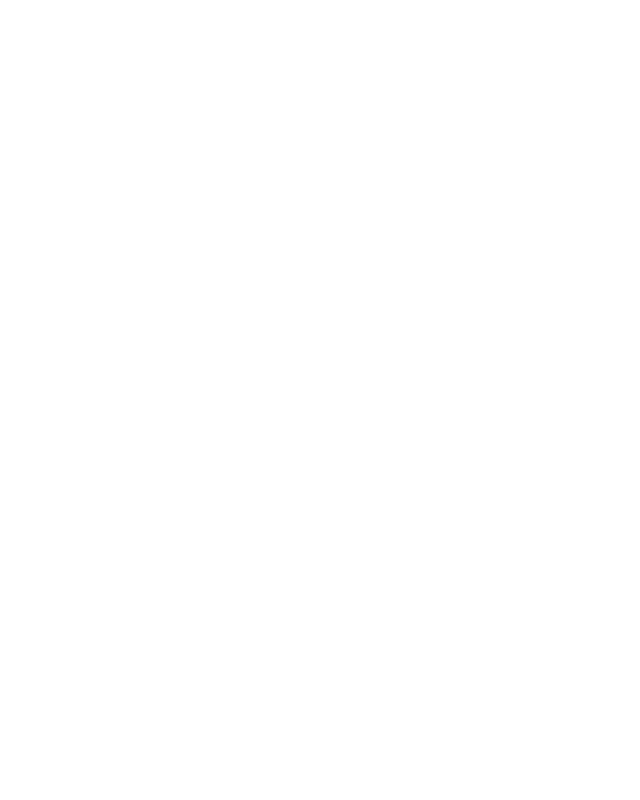
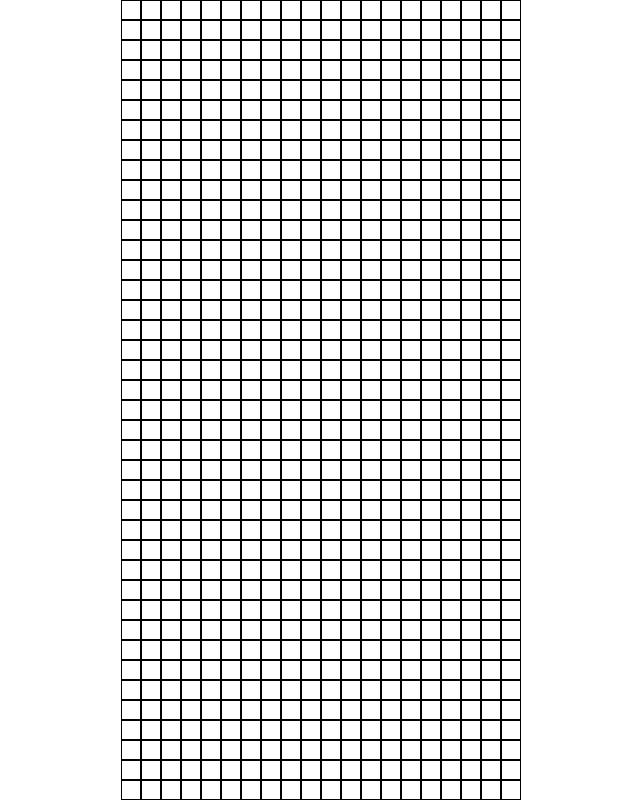
Before and after one commit to Tesser3kt/tetris, a React (Create React App) app: page / in a window 1280 px wide. Shown: the whole page, without its empty margins (319-959 px from the left). Built offline with nearby package versions, Linux system fonts and the light colour scheme.

Commit message:
kjwjehfkjweh

```diff
--- a/src/App.tsx
+++ b/src/App.tsx
@@ -15,7 +15,13 @@
 }
 
 function App() {
-  function FillCells(rows: number, cols: number) {
+  function runGame() {
+    let gameOver = false;
+
+    while (!gameOver) {}
+  }
+
+  function fillCells(rows: number, cols: number) {
     let cells = [];
     for (let i = 0; i < rows; i++) {
       let row = [];
@@ -42,8 +48,8 @@
   );
 
   const cols = 20;
-  const rows = 20;
-  const [cells, setCells] = useState(FillCells(rows, cols));
+  const rows = 40;
+  const [cells, setCells] = useState(fillCells(rows, cols));
 
   return (
     <div className="App">
--- a/src/components/Grid.tsx
+++ b/src/components/Grid.tsx
@@ -8,8 +8,8 @@
 
 const Grid = ({ cols, rows, cells }: GridProps) => {
   const cellSize = {
-    height: 30,
-    width: 30,
+    height: 20,
+    width: 20,
   };
 
   const gridStyle = {
--- a/src/components/GridCell.tsx
+++ b/src/components/GridCell.tsx
@@ -9,7 +9,7 @@
 
   return (
     <div
-      className="min-w-full min-h-full"
+      className="min-w-full min-h-full border"
       id={`cell-${row}-${col}`}
       style={{ backgroundColor: colors[color] }}
     ></div>
```
